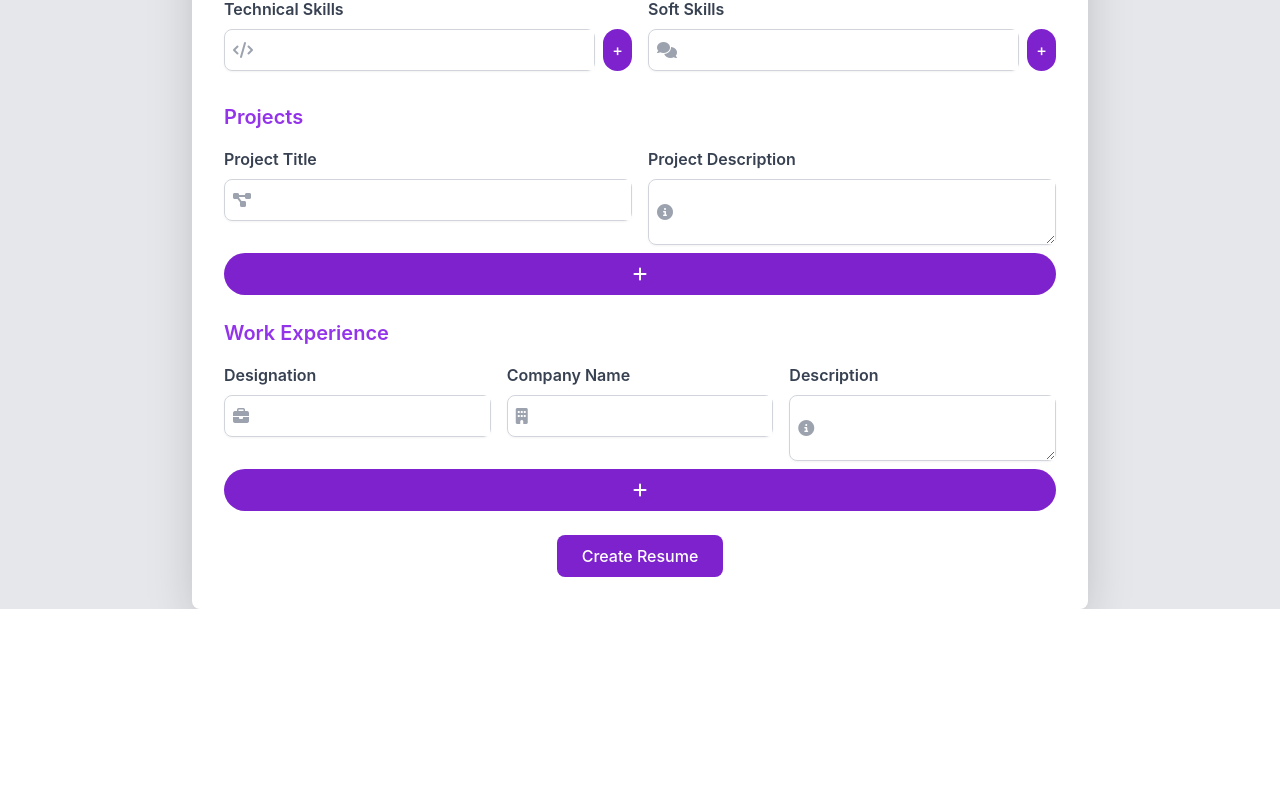
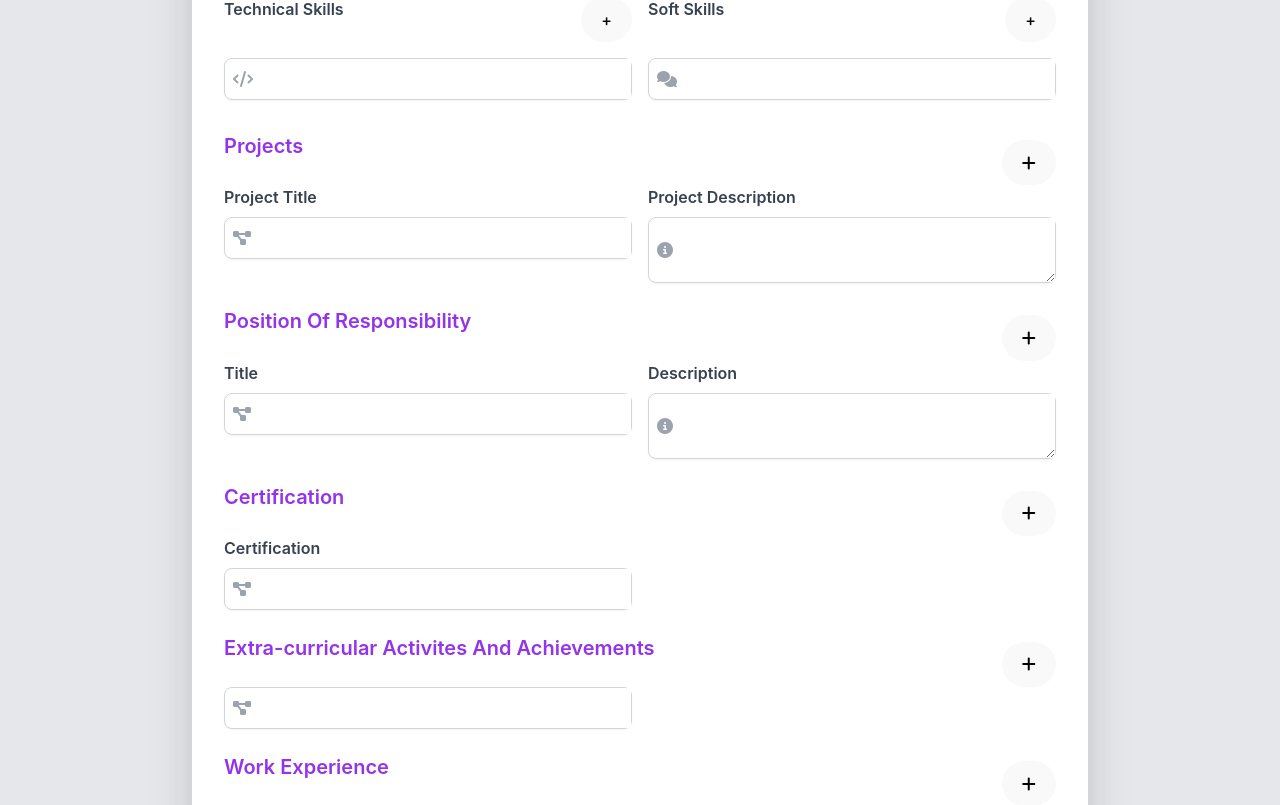
Before and after one commit to prachiagarwal5/resume-matching, a React (Vite) app in the folder frontend/: page /resume-creation in a window 1280 px wide. Shown: the part 1335-2140 px from the top of the page. Before the commit the page ends 1944 px from the top, so only its background shows below. Built offline with nearby package versions, Linux system fonts and the light colour scheme.

Commit message:
resume form

```diff
--- a/frontend/src/pages/create.jsx
+++ b/frontend/src/pages/create.jsx
@@ -429,7 +429,16 @@ const CreateResume = () => {
   <div className="grid grid-cols-2 gap-4">
     {/* Technical Skills */}
     <div>
+      <div className='flex justify-between'>
       <label className="block text-gray-700 font-semibold mb-2">Technical Skills</label>
+      <button
+            type="button"
+            className="mb-4 text-black  rounded-full hover:bg-purple-800 transition duration-200"
+            onClick={() => addSkillInput('technicalSkills')}
+          >
+            +
+          </button>
+          </div>
       {formData.technicalSkills.map((skill, index) => (
         <div key={index} className="flex items-center mb-2">
           <div className="flex items-center border border-gray-300 rounded-lg shadow-sm w-full">
@@ -441,19 +450,22 @@ const CreateResume = () => {
               onChange={(e) => handleSkillChange(index, 'technicalSkills', e.target.value)}
             />
           </div>
-          <button
-            type="button"
-            className="ml-2 bg-purple-700 text-white p-2 rounded-full"
-            onClick={() => addSkillInput('technicalSkills')}
-          >
-            +
-          </button>
+
         </div>
       ))}
     </div>
     {/* Soft Skills */}
     <div>
+      <div className='flex justify-between'>
       <label className="block text-gray-700 font-semibold mb-2">Soft Skills</label>
+      <button
+            type="button"
+            className="mb-4  text-black  rounded-full hover:bg-purple-800 transition duration-200"
+            onClick={() => addSkillInput('softSkills')}
+          >
+            +
+          </button>
+          </div>
       {formData.softSkills.map((skill, index) => (
         <div key={index} className="flex items-center mb-2">
           <div className="flex items-center border border-gray-300 rounded-lg shadow-sm w-full">
@@ -465,13 +477,7 @@ const CreateResume = () => {
               onChange={(e) => handleSkillChange(index, 'softSkills', e.target.value)}
             />
           </div>
-          <button
-            type="button"
-            className="ml-2 bg-purple-700 text-white p-2 rounded-full"
-            onClick={() => addSkillInput('softSkills')}
-          >
-            +
-          </button>
+
         </div>
       ))}
     </div>
@@ -481,7 +487,16 @@ const CreateResume = () => {
 
           {/* Projects Section */}
           <div>
+            <div className='flex justify-between'>
   <h3 className="text-xl font-semibold text-purple-600 mb-4">Projects</h3>
+  <button
+        type="button"
+        className="mt-2  text-black  rounded-full hover:bg-purple-800 transition duration-200"
+        onClick={addProjectInput}
+      >
+        <i className="fas fa-plus"></i> {/* Plus icon for adding projects */}
+      </button>
+      </div>
   {formData.projects.map((project, index) => (
     <div key={index} className="grid grid-cols-1 mb-4">
       <div className="grid grid-cols-2 gap-4">
@@ -511,20 +526,137 @@ const CreateResume = () => {
           </div>
         </div>
       </div>
-      <button
+
+    </div>
+  ))}
+</div>
+
+<div>
+            <div className='flex justify-between'>
+  <h3 className="text-xl font-semibold text-purple-600 mb-4">Position Of Responsibility</h3>
+  <button
         type="button"
-        className="mt-2 bg-purple-700 text-white p-2 rounded-full hover:bg-purple-800 transition duration-200"
+        className="mt-2  text-black  rounded-full hover:bg-purple-800 transition duration-200"
         onClick={addProjectInput}
       >
         <i className="fas fa-plus"></i> {/* Plus icon for adding projects */}
       </button>
+      </div>
+  {formData.projects.map((project, index) => (
+    <div key={index} className="grid grid-cols-1 mb-4">
+      <div className="grid grid-cols-2 gap-4">
+        <div>
+          <label className="block text-gray-700 font-semibold mb-2"> Title</label>
+          <div className="flex items-center border border-gray-300 rounded-lg shadow-sm">
+            <i className="fas fa-project-diagram text-gray-400 mx-2"></i> {/* Project icon */}
+            <input
+              type="text"
+              className="w-full px-4 py-2 focus:outline-none"
+              value={project.title}
+              onChange={(e) => handleProjectChange(index, 'title', e.target.value)}
+              required
+            />
+          </div>
+        </div>
+        <div>
+          <label className="block text-gray-700 font-semibold mb-2">Description</label>
+          <div className="flex items-center border border-gray-300 rounded-lg shadow-sm">
+            <i className="fas fa-info-circle text-gray-400 mx-2"></i> {/* Description icon */}
+            <textarea
+              className="w-full px-4 py-2 focus:outline-none"
+              value={project.description}
+              onChange={(e) => handleProjectChange(index, 'description', e.target.value)}
+              required
+            />
+          </div>
+        </div>
+      </div>
+
     </div>
   ))}
 </div>
 
+<div>
+  <div className='flex justify-between'>
+  <h3 className="text-xl font-semibold text-purple-600 mb-4">Certification</h3>
+  <button
+        type="button"
+        className="mt-2  text-black  rounded-full hover:bg-purple-800 transition duration-200"
+        onClick={addProjectInput}
+      >
+        <i className="fas fa-plus"></i> {/* Plus icon for adding projects */}
+      </button>
+      </div>
+  {formData.projects.map((project, index) => (
+    <div key={index} className="grid grid-cols-1 mb-4">
+      <div className="grid grid-cols-2 gap-4">
+        <div>
+          <label className="block text-gray-700 font-semibold mb-2">Certification </label>
+          <div className="flex items-center border border-gray-300 rounded-lg shadow-sm">
+            <i className="fas fa-project-diagram text-gray-400 mx-2"></i> {/* Project icon */}
+            <input
+              type="text"
+              className="w-full px-4 py-2 focus:outline-none"
+              value={project.title}
+              onChange={(e) => handleProjectChange(index, 'title', e.target.value)}
+              required
+            />
+          </div>
+        </div>
+
+      </div>
+
+    </div>
+  ))}
+
+</div>
+{/* extracircular */}
+<div>
+  <div className='flex justify-between'>
+  <h3 className="text-xl font-semibold text-purple-600 mb-4">Extra-curricular Activites And Achievements</h3>
+  <button
+        type="button"
+        className="mt-2  text-black  rounded-full hover:bg-purple-800 transition duration-200"
+        onClick={addProjectInput}
+      >
+        <i className="fas fa-plus"></i> {/* Plus icon for adding projects */}
+      </button>
+      </div>
+  {formData.projects.map((project, index) => (
+    <div key={index} className="grid grid-cols-1 mb-4">
+      <div className="grid grid-cols-2 gap-4">
+        <div>
+
+          <div className="flex items-center border border-gray-300 rounded-lg shadow-sm">
+            <i className="fas fa-project-diagram text-gray-400 mx-2"></i> {/* Project icon */}
+            <input
+              type="text"
+              className="w-full px-4 py-2 focus:outline-none"
+              value={project.title}
+              onChange={(e) => handleProjectChange(index, 'title', e.target.value)}
+              required
+            />
+          </div>
+        </div>
+
+      </div>
+
+    </div>
+  ))}
+
+</div>
 {/* Work Experience */}
 <div>
+  <div className='flex justify-between'>
   <h3 className="text-xl font-semibold text-purple-600 mb-4">Work Experience</h3>
+  <button
+        type="button"
+        className="mt-2  text-black  rounded-full hover:bg-purple-800 transition duration-200"
+        onClick={addExperienceInput}
+      >
+        <i className="fas fa-plus"></i> {/* Plus icon for adding experience */}
+      </button>
+      </div>
   {formData.experience.map((exp, index) => (
     <div key={index} className="grid grid-cols-1 mb-4">
       <div className="grid grid-cols-3 gap-4">
@@ -567,13 +699,7 @@ const CreateResume = () => {
           </div>
         </div>
       </div>
-      <button
-        type="button"
-        className="mt-2 bg-purple-700 text-white p-2 rounded-full hover:bg-purple-800 transition duration-200"
-        onClick={addExperienceInput}
-      >
-        <i className="fas fa-plus"></i> {/* Plus icon for adding experience */}
-      </button>
+
     </div>
   ))}
 </div>
```
